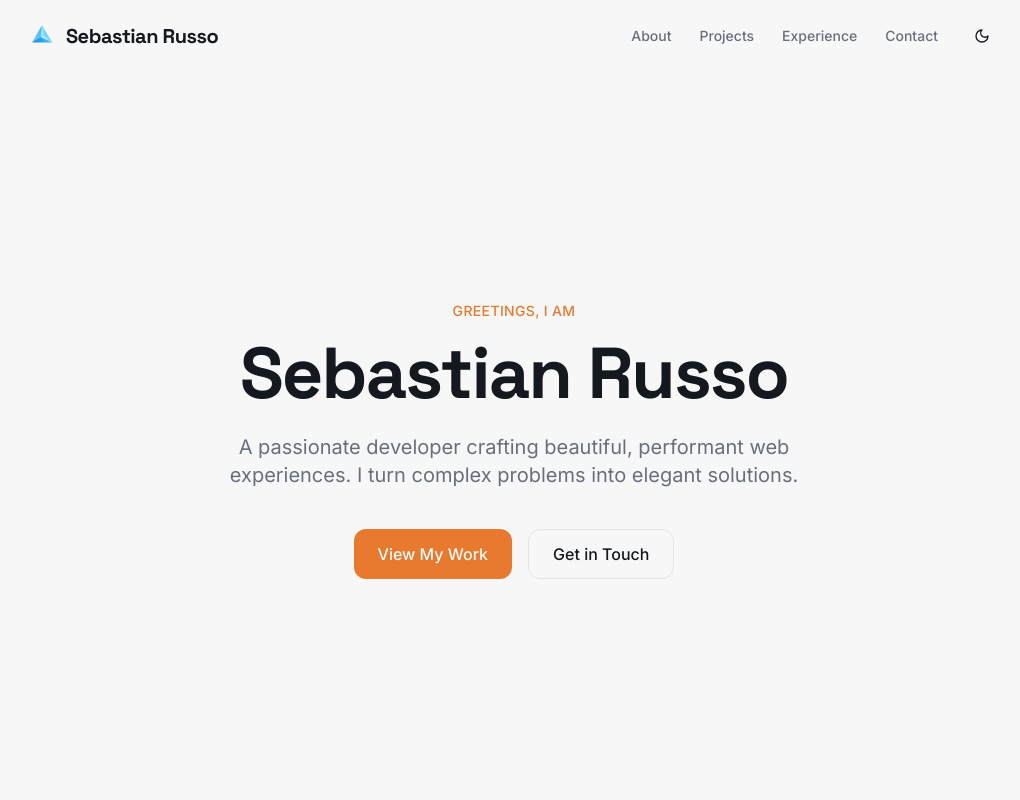
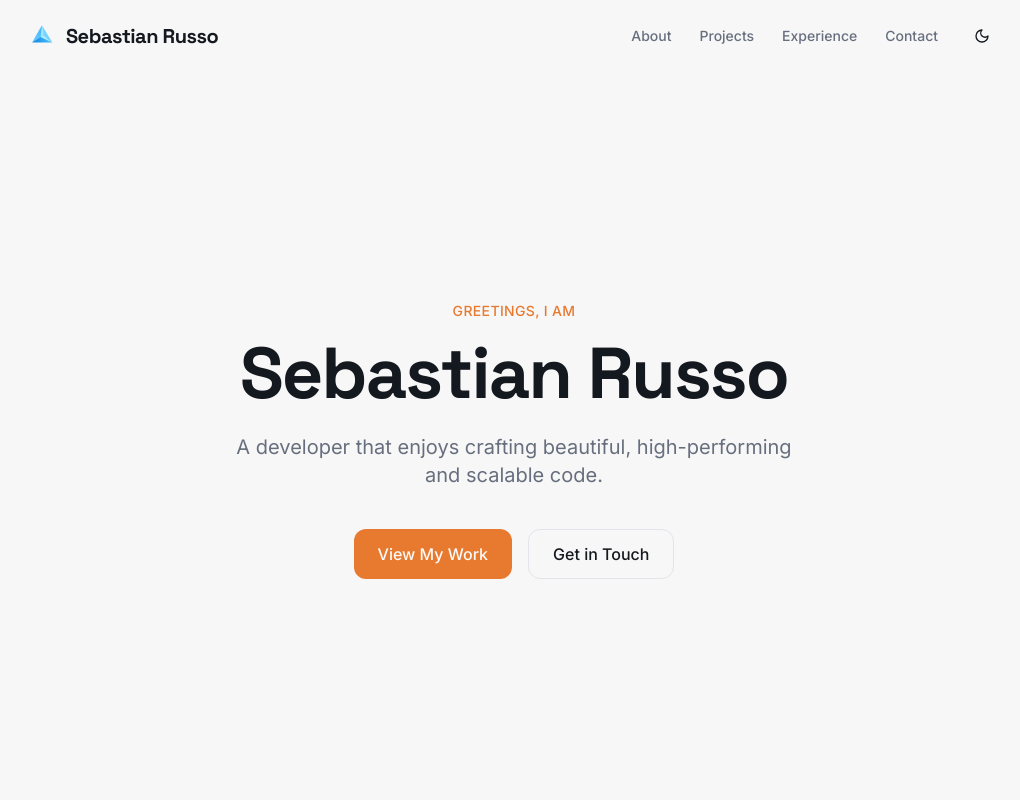
Before and after one commit to Rouxxel/per_web_venzer, a React (Vite) app in the folder frontend/: page / in a window 1280 px wide. Shown: the top 800 px of the page, without its empty margins (126-1146 px from the left). Built offline with nearby package versions, Linux system fonts and the light colour scheme; the HTML template or start-up script is replaced by a standard one.

Commit message:
modify small slogan

```diff
--- a/frontend/src/sections/Hero.tsx
+++ b/frontend/src/sections/Hero.tsx
@@ -31,8 +31,7 @@ const Hero = () => {
           transition={{ duration: 0.5, delay: 0.3 }}
           className="text-lg sm:text-xl text-muted-foreground max-w-xl mx-auto mb-10 leading-relaxed"
         >
-          A passionate developer crafting beautiful, performant web experiences.
-          I turn complex problems into elegant solutions.
+          A developer that enjoys crafting beautiful, high-performing and scalable code.
         </motion.p>
 
         <motion.div
```
